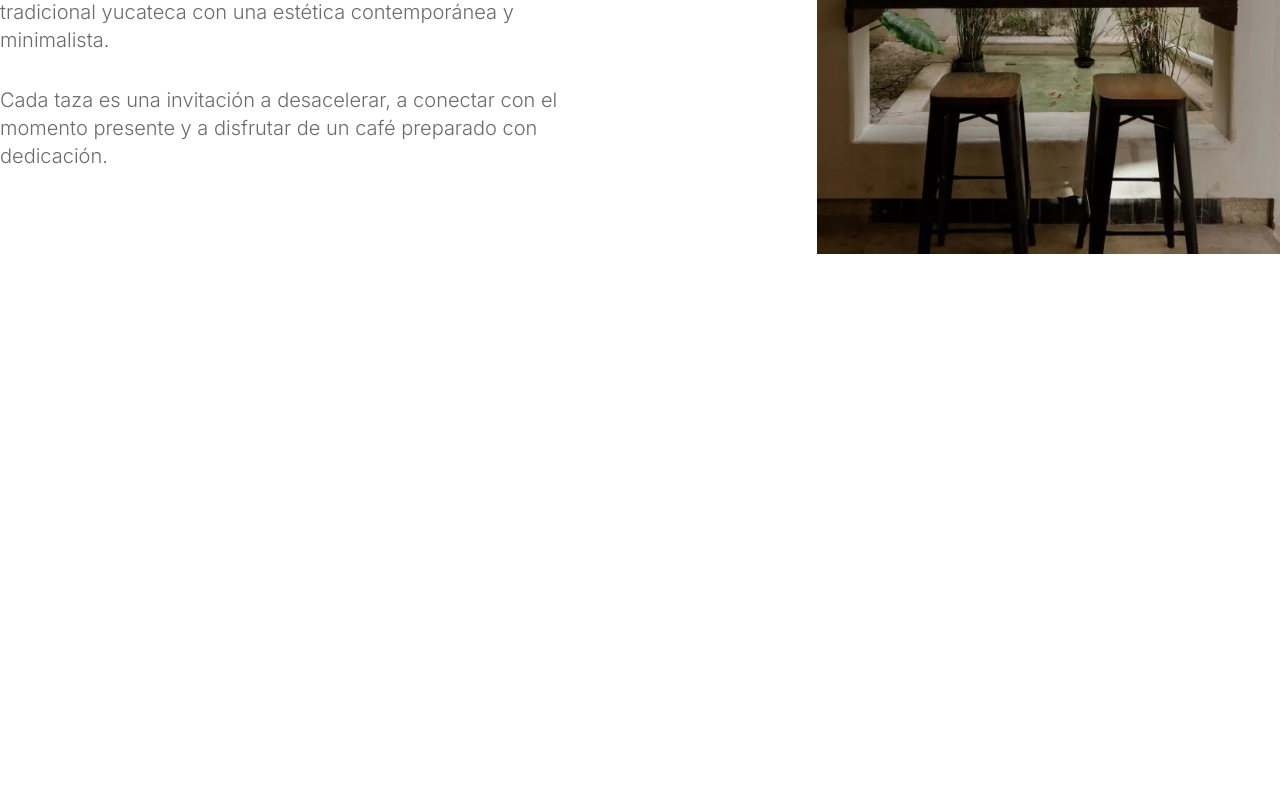
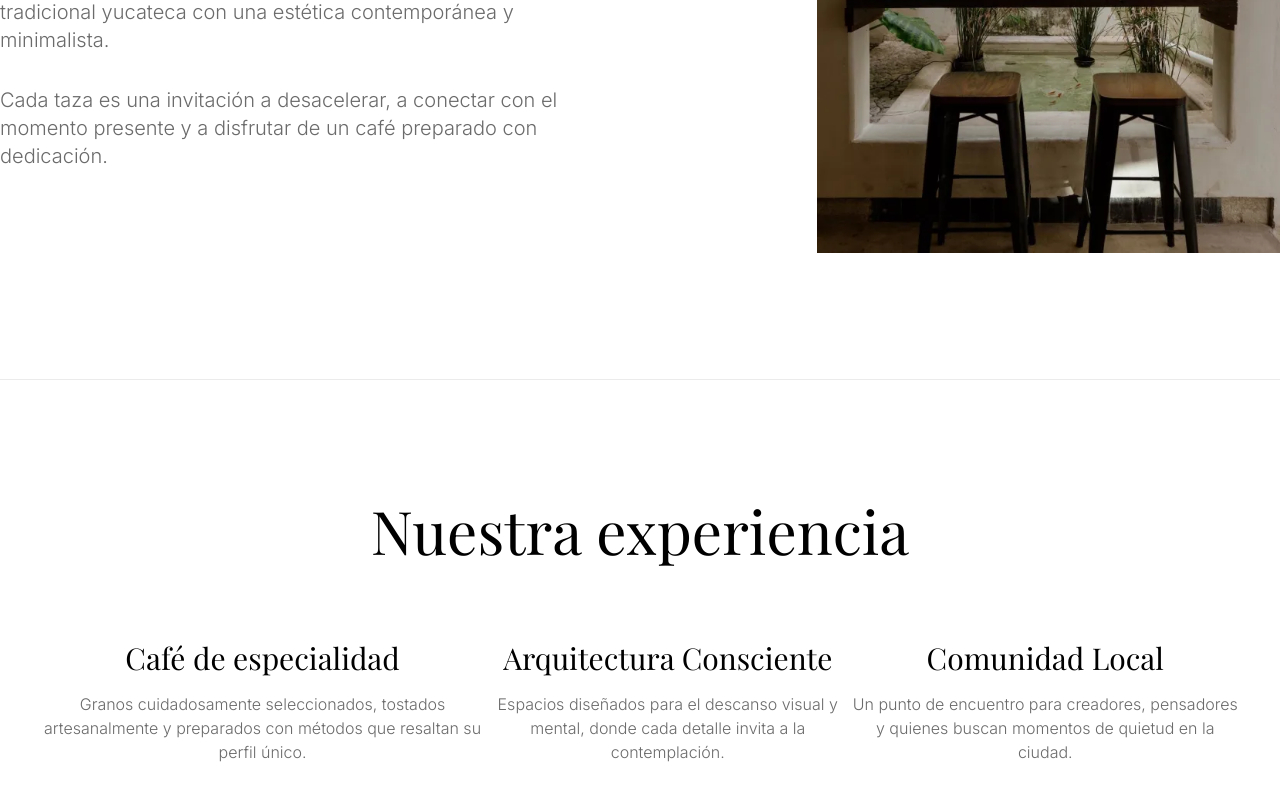
Before and after one commit to AvalosRuben/Maria-Montejo, a React (Vite) app: page / in a window 1280 px wide. Shown: the part 1220-2020 px from the top of the page. Before the commit the page ends 1600 px from the top, so only its background shows below. Built offline with nearby package versions, Linux system fonts and the light colour scheme.

Commit message:
feat(coffeeshop): Agregué la sección de Nuestra experiencia

```diff
--- a/src/components/CoffeeShop.tsx
+++ b/src/components/CoffeeShop.tsx
@@ -8,9 +8,8 @@
           </h1>
           <p className="text-4xl text-background font-serif">Próximamente...</p>
         </div>
-        {/*texto papu pro*/}
       </div>
-      <div className="w-screen h-screen flex items-center justify-center gap-50">
+      <div className="w-screen h-screen flex items-center justify-center gap-50 border-b border-border">
         <div className="w-3xl h-full flex flex-col items-center justify-center gap-8 text-wrap">
           <h2 className="font-serif text-6xl text-left">
             Un espacio donde el tiempo se detiene
@@ -29,8 +28,33 @@
           <img
             src="src/assets/mariaymontejointerior.png"
             alt="Interior Maria y Montejo"
-            className=""
           />
+        </div>
+      </div>
+      <div className="flex flex-col items-center  gap-10 w-full my-30">
+        <h2 className="font-serif text-6xl ">Nuestra experiencia</h2>
+        <div className="flex items-center p-10 w-full">
+          <div className="flex flex-col items-center gap-4  max-w-lg">
+            <h3 className="font-serif text-3xl  ">Café de especialidad</h3>
+            <p className="font-extralight text-muted-foreground text-center">
+              Granos cuidadosamente seleccionados, tostados artesanalmente y
+              preparados con métodos que resaltan su perfil único.
+            </p>
+          </div>
+          <div className="flex flex-col items-center max-w-lg ml-auto mr-auto gap-4">
+            <h3 className="font-serif text-3xl">Arquitectura Consciente</h3>
+            <p className="font-extralight text-muted-foreground text-center">
+              Espacios diseñados para el descanso visual y mental, donde cada
+              detalle invita a la contemplación.
+            </p>
+          </div>
+          <div className="flex flex-col items-center max-w-lg gap-4">
+            <h3 className="font-serif text-3xl">Comunidad Local</h3>
+            <p className="font-extralight text-muted-foreground text-center">
+              Un punto de encuentro para creadores, pensadores y quienes buscan
+              momentos de quietud en la ciudad.
+            </p>
+          </div>
         </div>
       </div>
     </>
```
